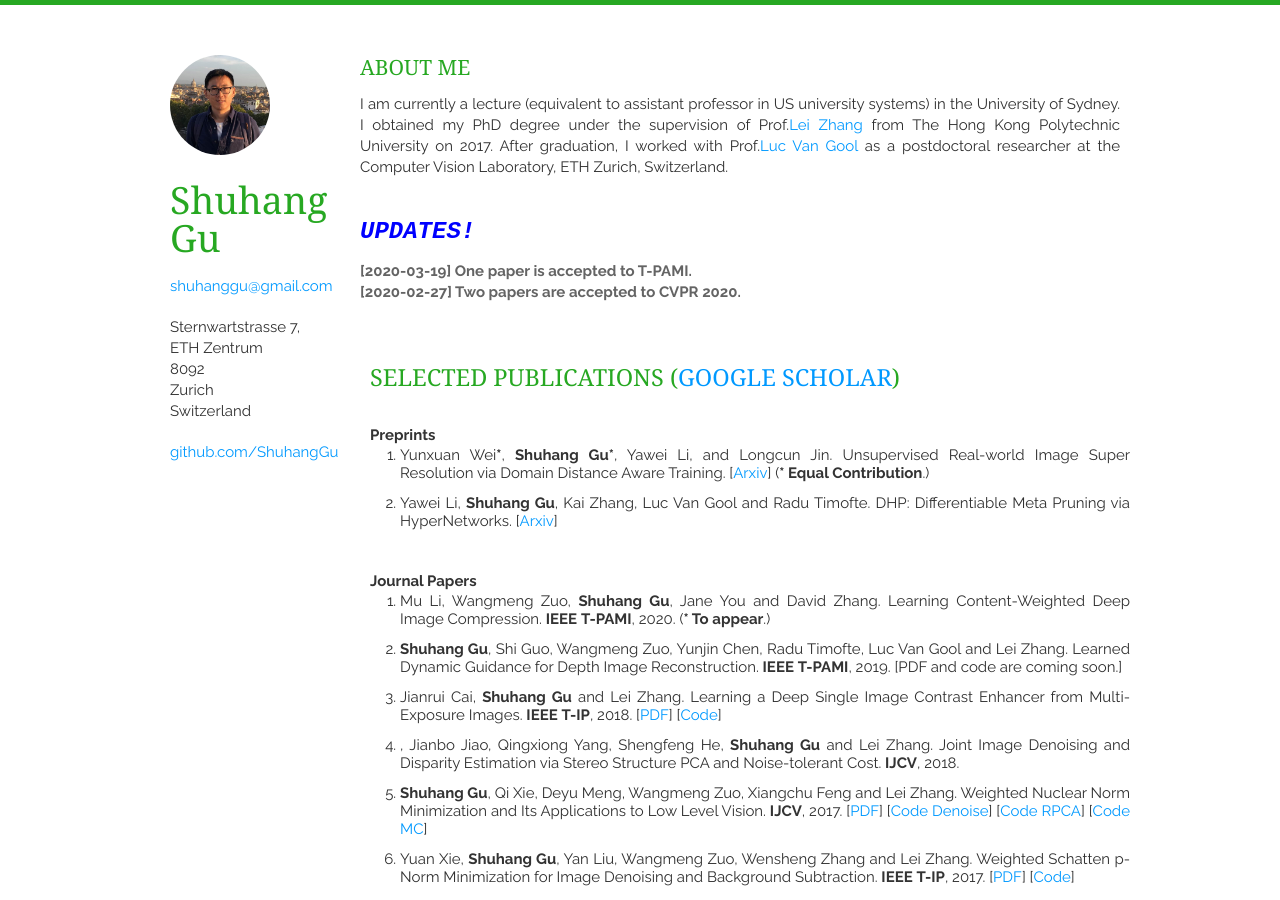
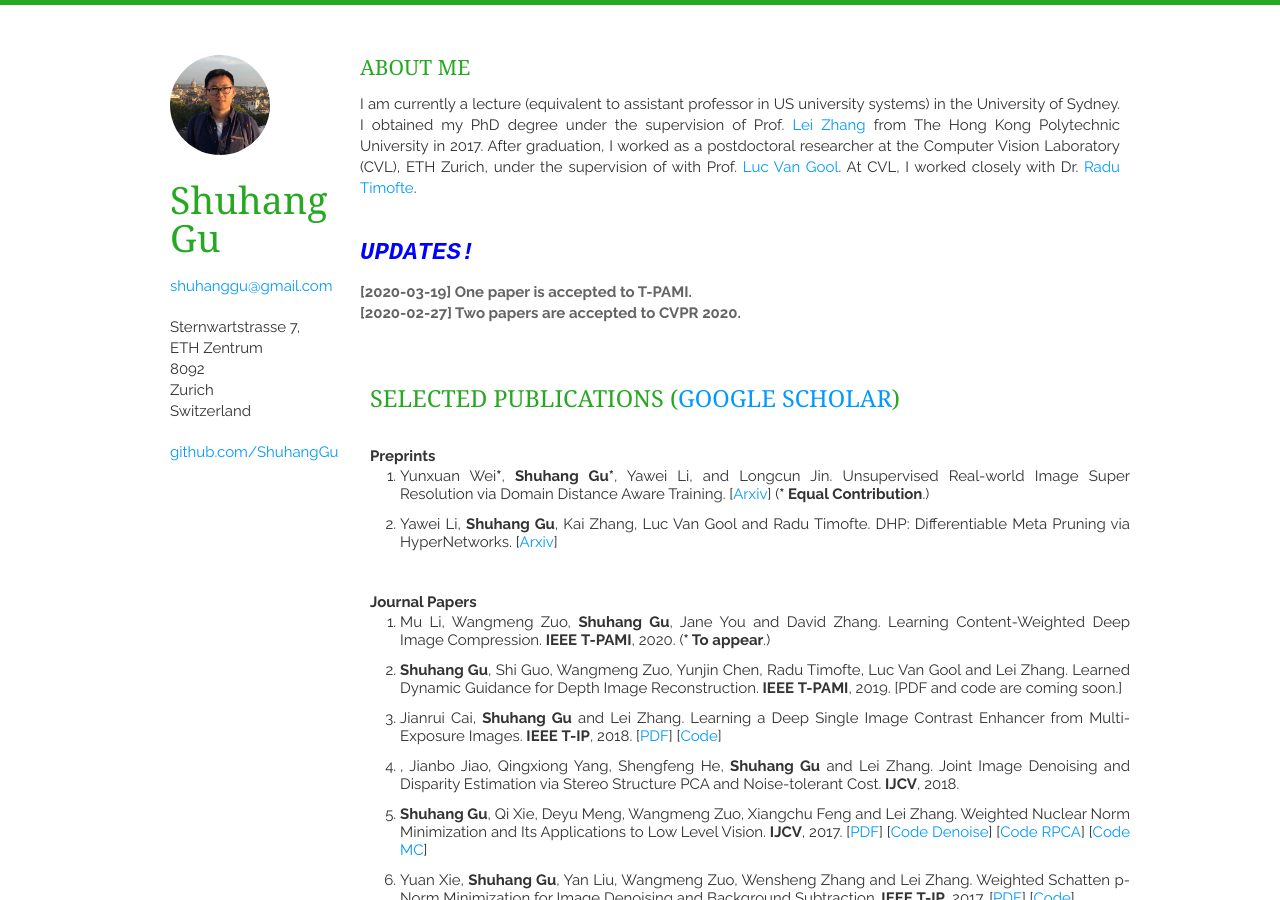
Before and after one commit to ShuhangGu/shuhanggu.github.com, a Jekyll site: the page built from index.html, in a window 1280 px wide and 900 px high. Built offline with Jekyll 4.4.1, drawn with Linux system fonts in a browser that asks for light colours; nearby versions of some CDN libraries; the list of posts is cut into pages by our own code.

Commit message:
Update aboutme.html

```diff
--- a/_includes/aboutme.html
+++ b/_includes/aboutme.html
@@ -8,7 +8,8 @@
     <article>
       <header></header>
       <p align="justify">I am currently a lecture (equivalent to assistant professor in US university systems) in the University of Sydney.
-          I obtained my PhD degree under the supervision of Prof.<span class="STYLE1"><a href="http://www4.comp.polyu.edu.hk/~cslzhang/">Lei Zhang</a></span>  from The Hong Kong Polytechnic University on 2017.
-          After graduation, I worked with Prof.<span class="STYLE1"><a href="https://ee.ethz.ch/the-department/faculty/professors/person-detail.OTAyMzM=.TGlzdC80MTEsMTA1ODA0MjU5.html">Luc Van Gool</a></span> as a postdoctoral researcher at the Computer Vision Laboratory, ETH Zurich, Switzerland. </p>
+          I obtained my PhD degree under the supervision of Prof. <span class="STYLE1"><a href="http://www4.comp.polyu.edu.hk/~cslzhang/">Lei Zhang</a></span>  from The Hong Kong Polytechnic University in 2017.
+          After graduation, I worked as a postdoctoral researcher at the Computer Vision Laboratory (CVL), ETH Zurich, under the supervision of with Prof. <span class="STYLE1"><a href="https://ee.ethz.ch/the-department/faculty/professors/person-detail.OTAyMzM=.TGlzdC80MTEsMTA1ODA0MjU5.html">Luc Van Gool</a></span>.
+          At CVL, I worked closely with Dr. <span class="STYLE1"><a href="http://people.ee.ethz.ch/~timofter/">Radu Timofte</a></span>.</p>
     </article>
 </section>
```
